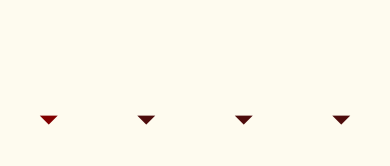
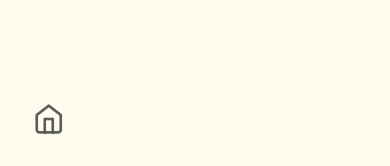
Before and after one commit to Trudeau-SAC/pethsapp-2.0, a React Native app: screen / in a window 390 px wide. Shown: the part 675-841 px from the top of the page. Built offline with nearby package versions, Linux system fonts and the light colour scheme.

Commit message:
Style bottom tab bar

```diff
--- a/screens/home/HomeTabs.js
+++ b/screens/home/HomeTabs.js
@@ -2,6 +2,7 @@ import { createBottomTabNavigator } from '@react-navigation/bottom-tabs';
 import { LinearGradient } from 'expo-linear-gradient';
 import { useTheme } from '@react-navigation/native';
 import { View, StyleSheet } from 'react-native';
+import { Feather } from '@expo/vector-icons';
 
 import Home from './Home';
 import Community from '../community/Community';
@@ -20,31 +21,55 @@ const HomeTabs = () => {
       borderTopColor: 'transparent',
       height: 100,
     },
-    gradient: {
+    tabBarBackground: {
       height: '100%',
     },
   });
 
   return (
     <Tabs.Navigator
-      screenOptions={{
+      screenOptions={({ route }) => ({
         headerShown: false,
         tabBarShowLabel: false,
         tabBarStyle: styles.tabBar,
         tabBarBackground: () => (
           <View>
             <LinearGradient
-              style={styles.gradient}
+              style={styles.tabBarBackground}
               colors={[
-                theme.colors.primary + 'CC',
+                theme.colors.primary + 'FF',
+                theme.colors.primary + '66',
                 theme.colors.primary + '00',
               ]}
+              locations={[0, 0.7, 1]}
               start={{ x: 0, y: 1 }}
               end={{ x: 0, y: 0 }}
             />
           </View>
         ),
-      }}
+        tabBarActiveTintColor: theme.colors.neutral1,
+        tabBarInactiveTintColor: theme.colors.onPrimary,
+        tabBarIcon: ({ color }) => {
+          let iconName;
+
+          switch (route.name) {
+            case 'Home':
+              iconName = 'home';
+              break;
+            case 'Community':
+              iconName = 'users';
+              break;
+            case 'Resources':
+              iconName = 'book-open';
+              break;
+            case 'Settings':
+              iconName = 'settings';
+              break;
+          }
+
+          return <Feather name={iconName} size={32} color={color} />;
+        },
+      })}
     >
       <Tabs.Screen name="Home" component={Home} />
       <Tabs.Screen name="Community" component={Community} />
```
